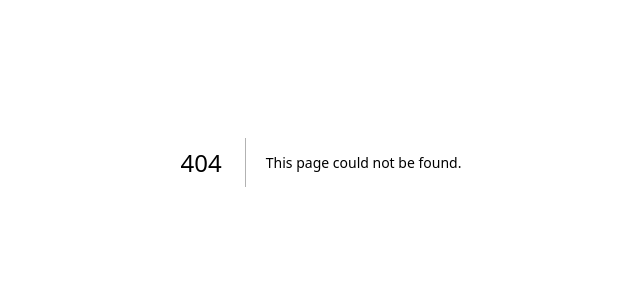
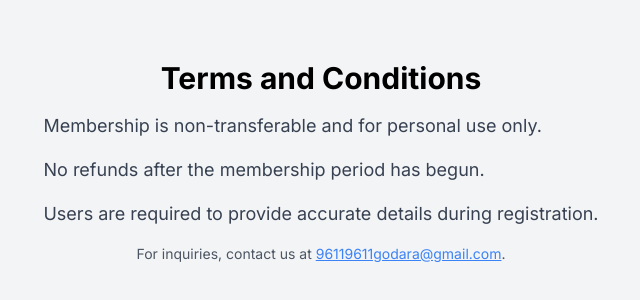
Before and after one commit to Premlak/jatt-vivah, a Next.js app: page /termsandconditions in a window 1280 px wide. Before the commit this address had no page. Shown: the part 238-538 px from the top of the page, without its empty margins (319-959 px from the left). Built offline with nearby package versions, Linux system fonts and the light colour scheme.

Commit message:
Create page.tsx

```diff
--- /dev/null
+++ b/app/termsandconditions/page.tsx
@@ -0,0 +1,19 @@
+import React from 'react';
+
+const TermsConditions = () => {
+  return (
+    <div className="min-h-screen flex flex-col items-center justify-center bg-gray-100 p-4">
+      <h1 className="text-3xl font-bold mb-4">Terms and Conditions</h1>
+      <ul className="text-lg text-gray-700 space-y-4">
+        <li>Membership is non-transferable and for personal use only.</li>
+        <li>No refunds after the membership period has begun.</li>
+        <li>Users are required to provide accurate details during registration.</li>
+      </ul>
+      <p className="text-sm text-gray-600 mt-4">
+        For inquiries, contact us at <a href="mailto:96119611godara@gmail.com" className="text-blue-500 underline">96119611godara@gmail.com</a>.
+      </p>
+    </div>
+  );
+};
+
+export default TermsConditions;
```
